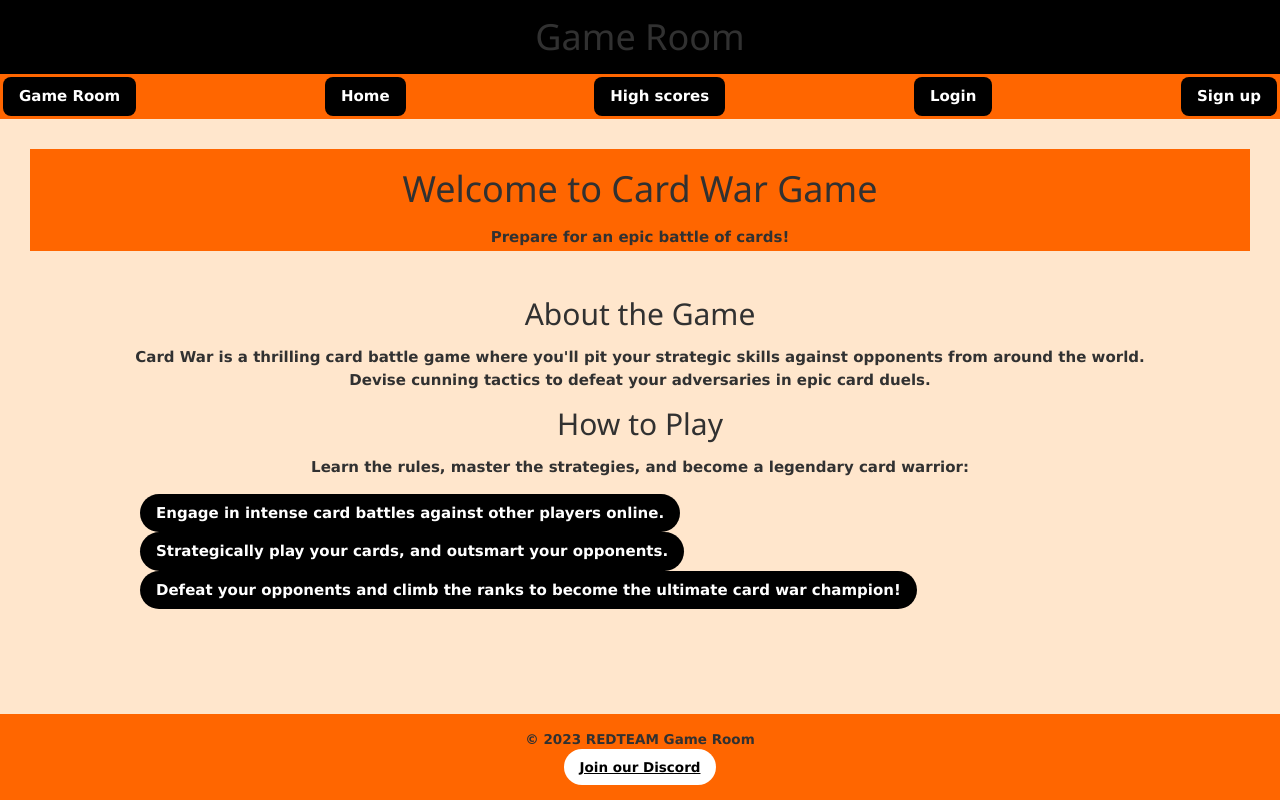
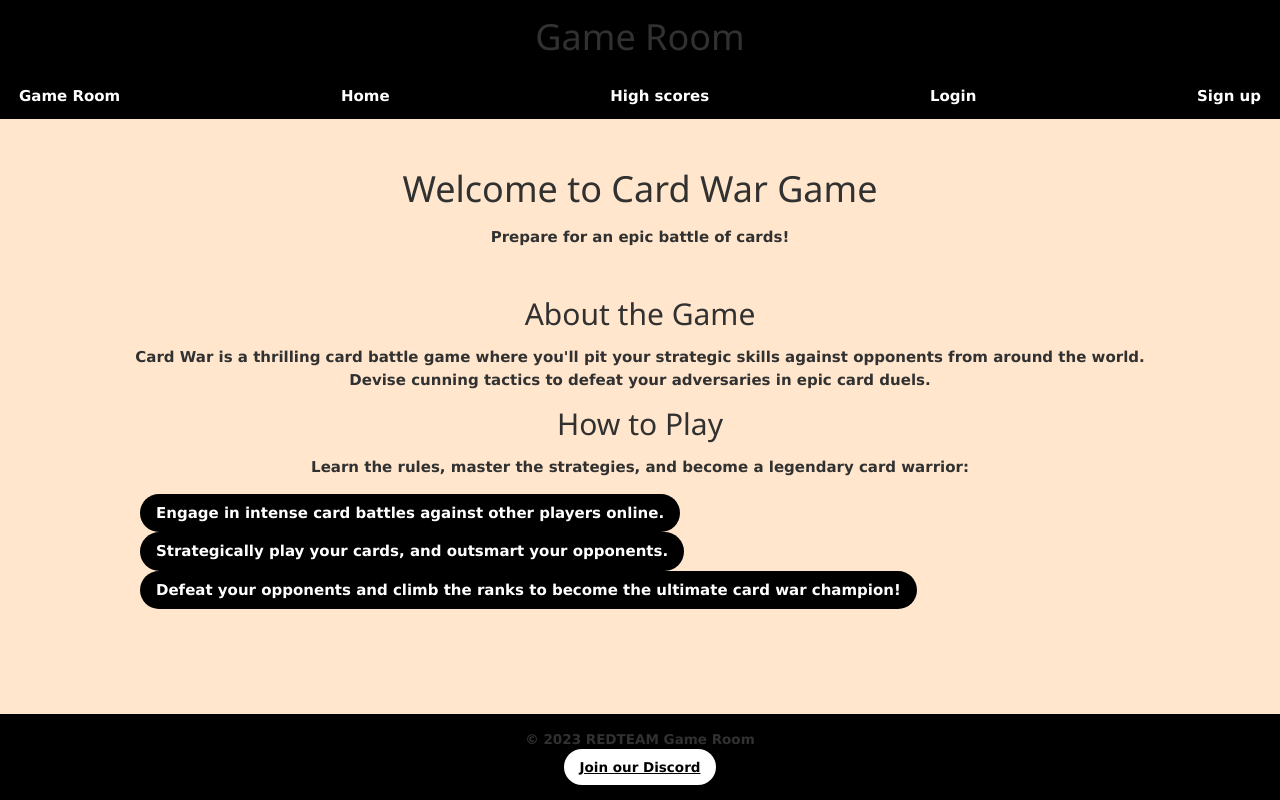
Before and after one commit to RenaldasZ/GameRoom, a Django app: page / in a window 1280 px wide. Run offline with Django 4.2, Linux system fonts and the light colour scheme.

Commit message:
updated css file

```diff
--- a/gameroom/game/static/css/styles.css
+++ b/gameroom/game/static/css/styles.css
@@ -33,11 +33,9 @@ body {
   min-height: 100vh;
   padding: 0;
   margin: 0;
-  background: linear-gradient(to bottom, #FFCC00, #FF9900);
 }
 
 header {
-  background-color: #FF6600;
   padding: 0.2rem;
   color: #FFFFFF;
 }
@@ -84,7 +82,7 @@ main {
 }
 
 footer {
-  background-color: #FF6600;
+  background-color: #000000;
   padding: 1rem;
   color: #FFFFFF;
   text-align: center;
```
